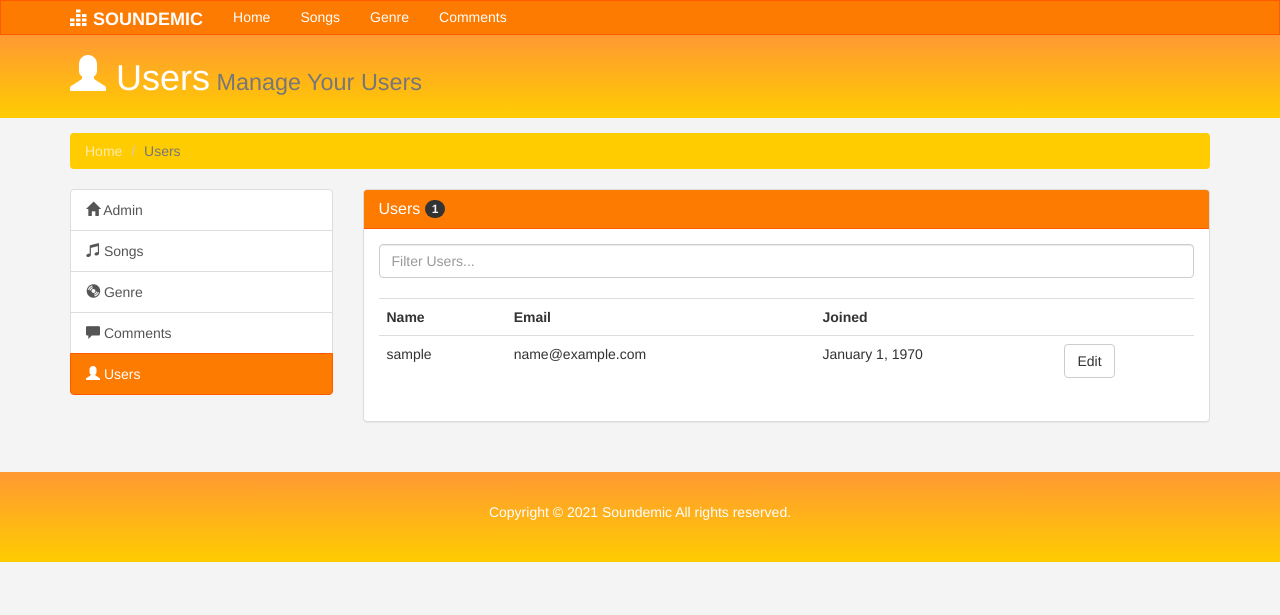
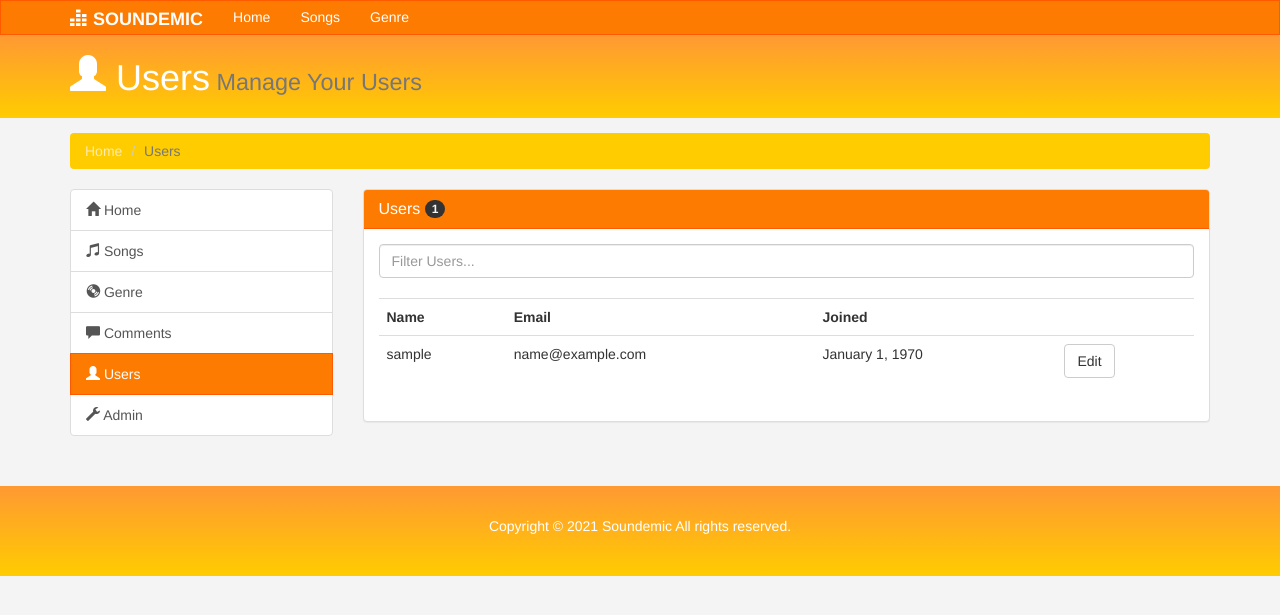
Before and after one commit to jeeweellee/Soundemic-CMS, a PHP site: page /users.php in a window 1280 px wide. Shown: the top 615 px of the page. Run offline with PHP 8.4, Linux system fonts and the light colour scheme; tables that the repository leaves empty or names only in its code hold one stand-in row (values such as "Sample post"); data that the repository does not hold is empty; some libraries are stand-ins or nearby versions.

Commit message:
Changed admin/user appearance
Modified appearance of navigation bar when admin/user is logged in.

```diff
--- a/edit_users.php
+++ b/edit_users.php
@@ -64,11 +64,12 @@
 
             <!-- List Group Status -->
             <div class="list-group">
-                <a href="admin.php" class="list-group-item"><span class="glyphicon glyphicon-home" aria-hidden="true"></span> Home</a>
+                <a href="user_index.php" class="list-group-item"><span class="glyphicon glyphicon-home" aria-hidden="true"></span> Home</a>
                 <a href="songs.php" class="list-group-item"><span class="glyphicon glyphicon-music" aria-hidden="true"></span> Songs</a>
                 <a href="genre.php" class="list-group-item"><span class="glyphicon glyphicon-cd" aria-hidden="true"></span> Genre</a>
                 <a href="comments.php" class="list-group-item"><span class="glyphicon glyphicon-comment" aria-hidden="true"></span> Comments</a>
                 <a href="users.php" class="list-group-item"><span class="glyphicon glyphicon-user" aria-hidden="true"></span> Users</a>
+                <a href="admin.php" class="list-group-item"><span class="glyphicon glyphicon-wrench" aria-hidden="true"></span> Admin</a>
             </div>
 
           </div>
--- a/nav.php
+++ b/nav.php
@@ -36,19 +36,14 @@
 
           <!-- Menu Tabs -->
           <ul class="nav navbar-nav">
+            <li class="<?= ($thisPage == 'user_index') ? 'active' : '' ?>"><a href="user_index.php">Home</a></li>
+            <li class="<?= ($thisPage == 'songs') ? 'active' : '' ?>"><a href="songs.php">Songs</a></li>
+            <li class="<?= ($thisPage == 'genre') ? 'active' : '' ?>"><a href="genre.php">Genre</a></li>
             <?php if ($loggedInUser == 'admin'): ?>
-              <li class="<?= ($thisPage == 'admin') ? 'active' : '' ?>"><a href="admin.php">Home</a></li>
-              <li class="<?= ($thisPage == 'songs') ? 'active' : '' ?>"><a href="songs.php">Songs</a></li>
-              <li class="<?= ($thisPage == 'genre') ? 'active' : '' ?>"><a href="genre.php">Genre</a></li>
               <li class="<?= ($thisPage == 'comments') ? 'active' : '' ?>"><a href="comments.php">Comments</a></li>
               <li class="<?= ($thisPage == 'users') ? 'active' : '' ?>"><a href="users.php">Users</a></li>
-            <?php else: ?>
-              <li class="<?= ($thisPage == 'user_index') ? 'active' : '' ?>"><a href="user_index.php">Home</a></li>
-              <li class="<?= ($thisPage == 'songs') ? 'active' : '' ?>"><a href="songs.php">Songs</a></li>
-              <li class="<?= ($thisPage == 'genre') ? 'active' : '' ?>"><a href="genre.php">Genre</a></li>
-              <li class="<?= ($thisPage == 'comments') ? 'active' : '' ?>"><a href="comments.php">Comments</a></li>
+              <li class="<?= ($thisPage == 'admin') ? 'active' : '' ?>"><a href="admin.php">Admin</a></li>
             <?php endif ?>
-
           </ul>
 
           <!-- Welcome Logout -->
--- a/users.php
+++ b/users.php
@@ -47,7 +47,7 @@
     <section id="breadcrumb">
       <div class="container">
         <ol class="breadcrumb">
-          <li><a href="admin.php">Home</a></li>
+          <li><a href="user_index.php">Home</a></li>
           <li class="active">Users</li>
         </ol>
       </div>
@@ -60,11 +60,12 @@
 
             <!-- List Group Status -->
             <div class="list-group">
-                <a href="admin.php" class="list-group-item"><span class="glyphicon glyphicon-home" aria-hidden="true"></span> Admin</a>
+                <a href="user_index.php" class="list-group-item"><span class="glyphicon glyphicon-home" aria-hidden="true"></span> Home</a>
                 <a href="songs.php" class="list-group-item"><span class="glyphicon glyphicon-music" aria-hidden="true"></span> Songs</a>
                 <a href="genre.php" class="list-group-item"><span class="glyphicon glyphicon-cd" aria-hidden="true"></span> Genre</a>
                 <a href="comments.php" class="list-group-item"><span class="glyphicon glyphicon-comment" aria-hidden="true"></span> Comments</a>
-                <a href="users.php" class="list-group-item  active main-color-bg"><span class="glyphicon glyphicon-user" aria-hidden="true"></span> Users</a>
+                <a href="users.php" class="list-group-item active main-color-bg"><span class="glyphicon glyphicon-user" aria-hidden="true"></span> Users</a>
+                <a href="admin.php" class="list-group-item"><span class="glyphicon glyphicon-wrench" aria-hidden="true"></span> Admin</a>
             </div>
 
           </div>
```
Also changed, not shown: admin.php (+11 -14 lines), edit_song.php (+16 -17 lines), songs.php (+8 -15 lines).
